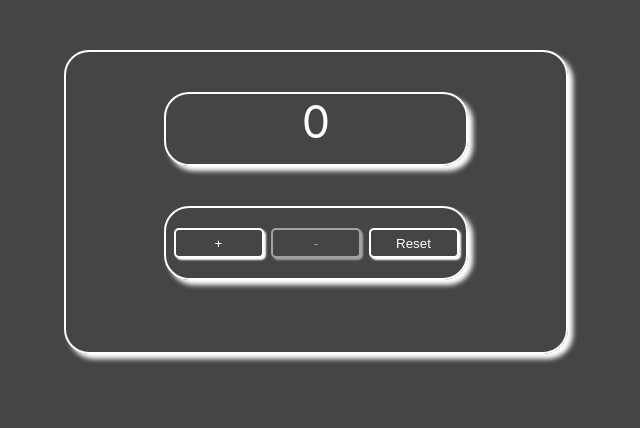
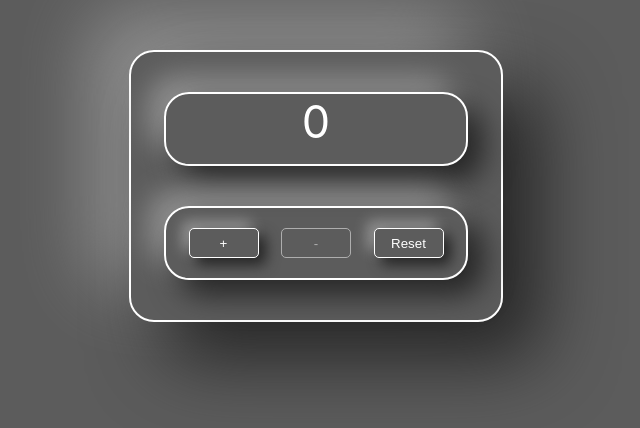
Before and after one commit to AntonRybakou/counter, a React (Create React App) app: page / in a window 1280 px wide. Shown: the top 428 px of the page, without its empty margins (324-964 px from the left). Built offline with nearby package versions, Linux system fonts and the light colour scheme.

Commit message:
feat: fix css

```diff
--- a/src/App.css
+++ b/src/App.css
@@ -1,10 +1,11 @@
 .App {
   margin: 50px auto;
-  width: 500px;
-  height: 300px;
+  width: 370px;
   border: 2px solid white;
+
   border-radius: 25px;
-  box-shadow: 5px 5px 5px;
+  box-shadow:  37px 37px 74px #252525,
+  -37px -37px 74px #939393;
 }
 
 .buttons {
@@ -12,10 +13,22 @@
   width: 300px;
   height: 70px;
   border: 2px solid white;
+
   border-radius: 25px;
-  box-shadow: 5px 5px 5px;
+  box-shadow:  15px 15px 30px #252525,
+  -15px -15px 30px #939393;
 
   display: flex;
   justify-content: space-evenly;
   align-items: center;
 }
+
+.Neo {
+  width: 100px;
+  height: 50px;
+  margin: 40px auto;
+
+  border-radius: 25px;
+  box-shadow:  7px 7px 14px #252525,
+  -7px -7px 14px #939393;
+}
--- a/src/App.tsx
+++ b/src/App.tsx
@@ -5,13 +5,13 @@ import {Button} from "./components/Button/Button";
 
 function App() {
     const startCount = 0;
-    const endCount = 5
+    const endCount = 3;
     const [state, setState] = useState(startCount)
     const increment = () => {
-        setState( a => ++a );
+        setState(a => ++a);
     }
     const decrement = () => {
-        setState( a => --a );
+        setState(a => --a);
     }
     const reset = () => {
         setState(0);
--- a/src/components/Button/Button.module.css
+++ b/src/components/Button/Button.module.css
@@ -1,24 +1,36 @@
 .button {
-    width: 90px;
+    width: 70px;
     height: 30px;
     color: white;
-    background-color: #454545;
-    border: 2px solid white;
+    border: 1px solid white;
+
     border-radius: 5px;
-    box-shadow: 2px 2px 2px;
+    background: #5c5c5c;
+    box-shadow: 7px 7px 14px #252525,
+    -7px -7px 14px #939393;
 }
+
 .button:hover {
     color: greenyellow;
     border-color: greenyellow;
-    box-shadow: 2px 2px 2px greenyellow;
+    cursor: pointer;
 }
+
+.button:active {
+    background: #5c5c5c;
+    box-shadow: inset 7px 7px 14px #252525,
+    inset -7px -7px 14px #939393;
+    transform: translateY(1px) translateX(2px);
+}
+
 .disable {
-    width: 90px;
-    height: 30px;
-    color: white;
-    background-color: #454545;
-    border: 2px solid white;
-    border-radius: 5px;
-    box-shadow: 2px 2px 2px;
+    box-shadow: none;
     opacity: 50%;
 }
+
+.disable:hover {
+    color: white;
+    border-color: white;
+    box-shadow: none;
+    opacity: 50%;
+}
--- a/src/components/Button/Button.tsx
+++ b/src/components/Button/Button.tsx
@@ -13,7 +13,7 @@ export const Button: React.FC<ButtonPropsType> = ( { name, callBack, disable } )
     }
     return (
         <button
-            className={ disable ? style.disable : style.button}
+            className={`${style.button} ${disable ? style.disable : style.button}`}
             disabled={disable}
             onClick={onClickHandler}>
             {name}
--- a/src/components/Counter/Counter.module.css
+++ b/src/components/Counter/Counter.module.css
@@ -3,20 +3,16 @@
     width: 300px;
     height: 70px;
     border: 2px solid white;
-    border-radius: 25px;
-    box-shadow: 5px 5px 5px;
     font-size: 45px;
     text-align: center;
+
+    border-radius: 25px;
+    box-shadow:  15px 15px 30px #252525,
+    -15px -15px 30px #939393;
 }
 
 .red {
-    margin: 40px auto;
-    width: 300px;
-    height: 70px;
-    border: 2px solid white;
-    border-radius: 25px;
-    box-shadow: 10px 10px 10px;
-    font-size: 45px;
+    transition: all 0.6s;
     color: red;
-    text-align: center;
+    border-color: red;
 }
--- a/src/components/Counter/Counter.tsx
+++ b/src/components/Counter/Counter.tsx
@@ -7,5 +7,5 @@ type CounterPropsType = {
 }
 
 export const Counter: React.FC<CounterPropsType> = ({data, endCount}) => {
-    return <div className={(data === endCount) ? style.red : style.count}>{data}</div>
+    return <div className={`${style.count} ${(data === endCount) ? style.red : ''}`}>{data}</div>
 };
--- a/src/index.css
+++ b/src/index.css
@@ -5,7 +5,7 @@ body {
     sans-serif;
   -webkit-font-smoothing: antialiased;
   -moz-osx-font-smoothing: grayscale;
-  background-color: #454545;
+  background-color: #5c5c5c;
   color: white;
 
 }
```
